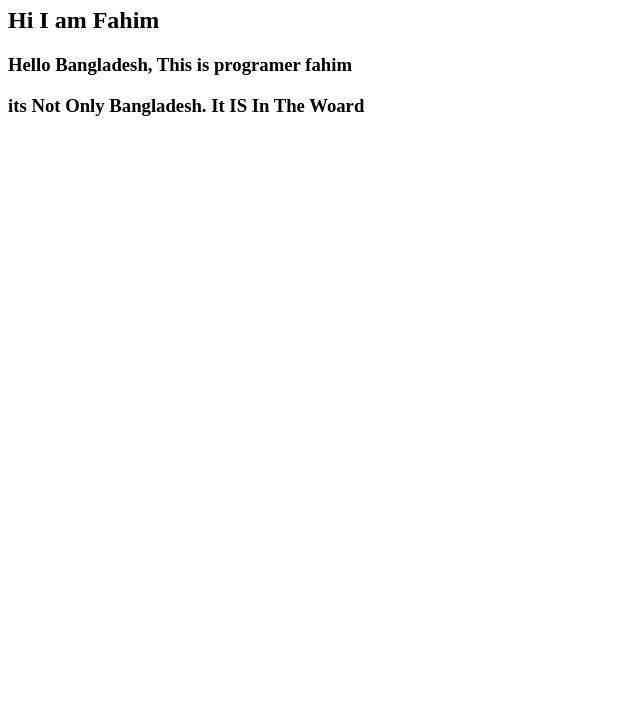
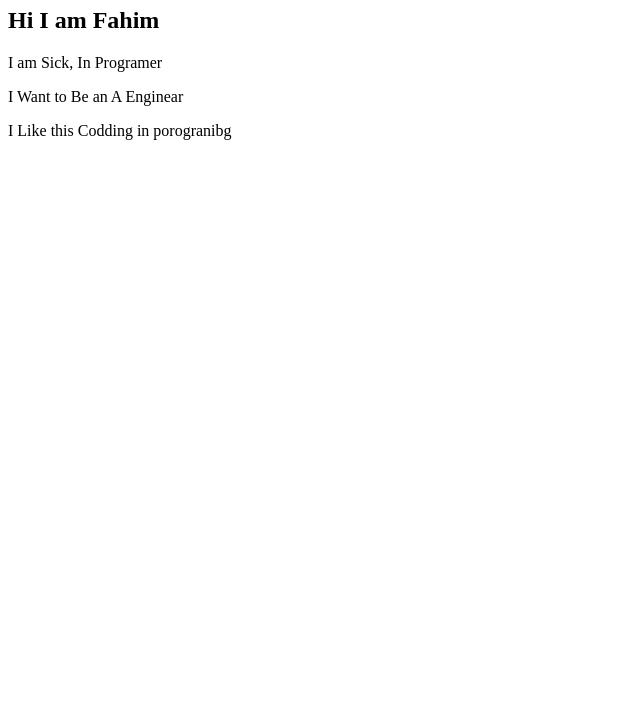
Before and after one commit to sorifulislamfahim/My-private-website, a plain HTML site: page index.html in a window 1280 px wide. Shown: the part 73-800 px from the top of the page, without its empty margins (0-640 px from the left). Drawn offline with Linux system fonts and the light colour scheme.

Commit message:
ghost added

```diff
--- a/index.html
+++ b/index.html
@@ -9,7 +9,8 @@
 <body>
     <h1> My Private Ever Website</h1>
     <h2>Hi I am Fahim</h2>
-    <h3> Hello Bangladesh, This is programer fahim</h3>
-    <h3> its Not Only Bangladesh. It IS In The Woard <h3>
+    <p> I am Sick, In Programer </p>
+    <p> I Want to Be an A Enginear</p>
+    <p>I Like this Codding in porogranibg</p>
 </body>
 </html>
```
